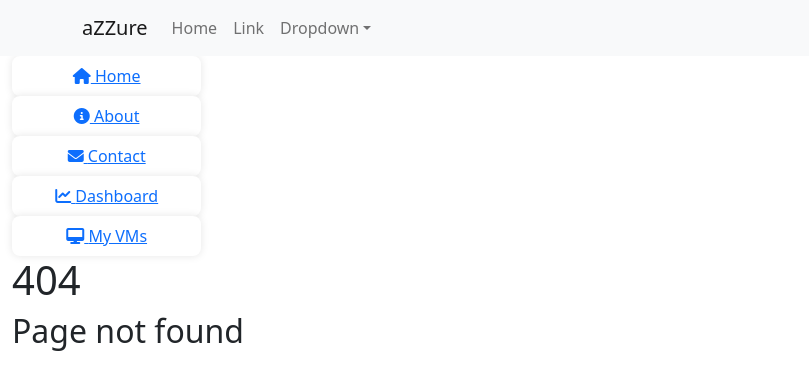
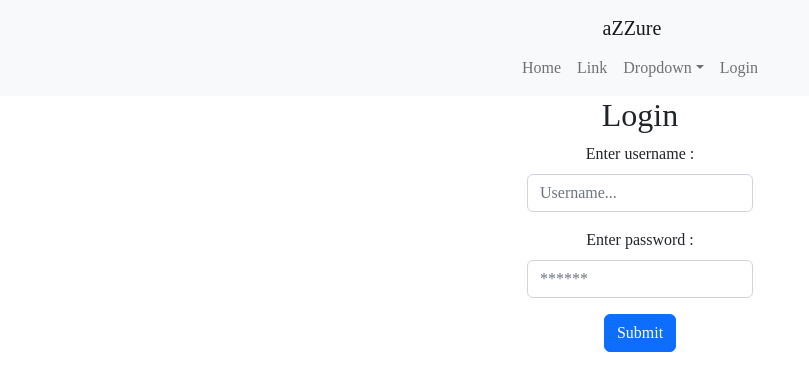
Before and after one commit to belkhiritaha/projet-ZZ2-F5, a React (Create React App) app in the folder azzure/: page /login in a window 1280 px wide. Before the commit this address had no page. Shown: the top 390 px of the page, without its empty margins (0-809 px from the left). Built offline with nearby package versions, Linux system fonts and the light colour scheme.

Commit message:
Added the login form

```diff
--- a/azzure/src/index.js
+++ b/azzure/src/index.js
@@ -7,6 +7,7 @@ import '../node_modules/bootstrap/dist/css/bootstrap.min.css';
 import "https://kit.fontawesome.com/68fc273f7b.js";
 import { BrowserRouter, Route, Routes } from 'react-router-dom';
 import NotFound from './notfound';
+import Login from './login';
 
 function Router() {
     return (
@@ -18,6 +19,7 @@ function Router() {
                         <Route path=":id" element={<App page='create' id={this} /> }/>
                     </Route>
                     <Route path="/manage" element={<App page='manage' />}/>
+                    <Route path="/login" element={<Login />} />
                     <Route path="/" element={<App page='home' />}/>
                     <Route path="/*" element={<NotFound />}/>
                 </Routes>
--- /dev/null
+++ b/azzure/src/login.css
@@ -0,0 +1,10 @@
+@import url('https://fonts.googleapis.com/css2?family=Varela+Round&display=swap');
+
+.container {
+    display: flex;
+    flex-direction: column;
+    justify-content: center;
+    align-items: center;
+    text-align: center;
+    font-family: 'Varela';
+}
--- /dev/null
+++ b/azzure/src/login.js
@@ -0,0 +1,32 @@
+import Button from 'react-bootstrap/Button';
+import Form from 'react-bootstrap/Form';
+import NavbarBasicExample from './navbar';
+import './login.css';
+
+function Login() {
+  return (
+    <>
+        <NavbarBasicExample />
+        <div className='container'>
+            <h2>Login</h2>
+            <Form>
+                <Form.Group className="mb-3" controlId="formBasicUsername">
+                    <Form.Label>Enter username :</Form.Label>
+                    <Form.Control type="text" placeholder="Username..." />
+                </Form.Group>
+
+                <Form.Group className="mb-3" controlId="formBasicPassword">
+                    <Form.Label>Enter password :</Form.Label>
+                    <Form.Control type="password" placeholder="******" />
+                </Form.Group>
+
+                <Button variant="primary" type="submit">
+                    Submit
+                </Button>
+            </Form>
+        </div>
+    </>
+  );
+}
+
+export default Login;
--- a/azzure/src/navbar.js
+++ b/azzure/src/navbar.js
@@ -24,6 +24,7 @@ function NavbarBasicExample() {
                 Separated link
               </NavDropdown.Item>
             </NavDropdown>
+          <Nav.Link href="/login">Login</Nav.Link>
           </Nav>
         </Navbar.Collapse>
       </Container>
```
